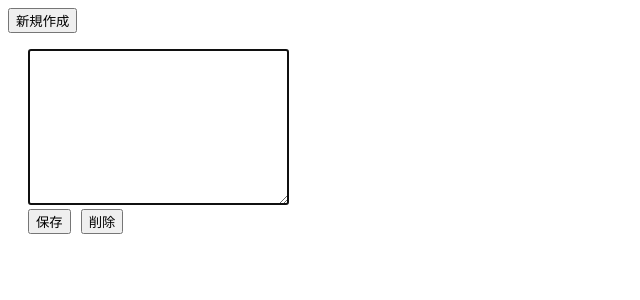
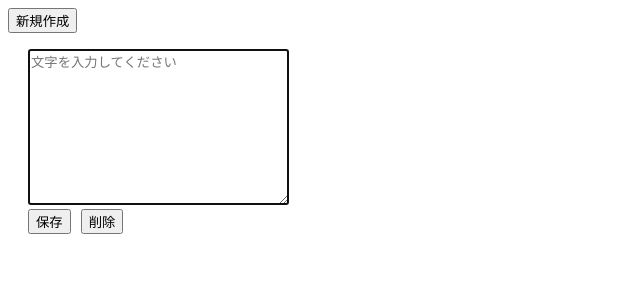
Before and after one commit to djkazunoko/vue-memoapp, a Vue app in the folder app/: page / in a window 1280 px wide. Both pictures are taken after a click on the button "新規作成". Shown: the top 300 px of the page, without its empty margins (0-640 px from the left). Built offline with nearby package versions, Linux system fonts and the light colour scheme.

Commit message:
プレースホルダーを追加

```diff
--- a/app/src/components/MemoForm.vue
+++ b/app/src/components/MemoForm.vue
@@ -23,6 +23,7 @@ onUpdated(() => {
       :value="content"
       @input="$emit('update:content', $event.target.value)"
       ref="textarea"
+      placeholder="文字を入力してください"
     ></textarea>
     <div>
       <button @click="$emit('save')">保存</button>
```
